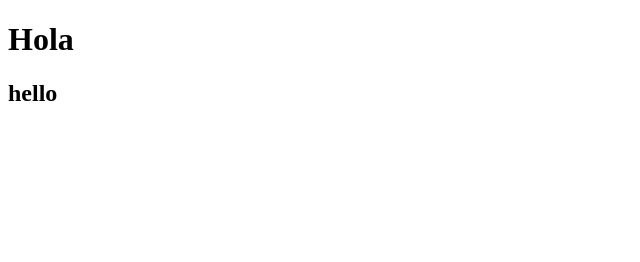
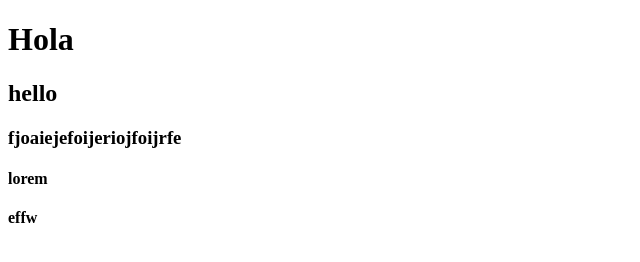
Before and after one commit to DanielCastillo852/prueba, a plain HTML site: page index.html in a window 1280 px wide. Shown: the whole page, without its empty margins (0-640 px from the left). Drawn offline with Linux system fonts and the light colour scheme.

Commit message:
cambios1

```diff
--- a/index.html
+++ b/index.html
@@ -9,5 +9,10 @@
 <body>
     <h1>Hola</h1>
     <h2>hello</h2>
+    <h3>    fjoaiejefoijeriojfoijrfe</h3>
+    <h4>lorem</h4>
+    <h4>effw</h4>
+    <h4></h4>
+    <h4></h4>
 </body>
 </html>
```
